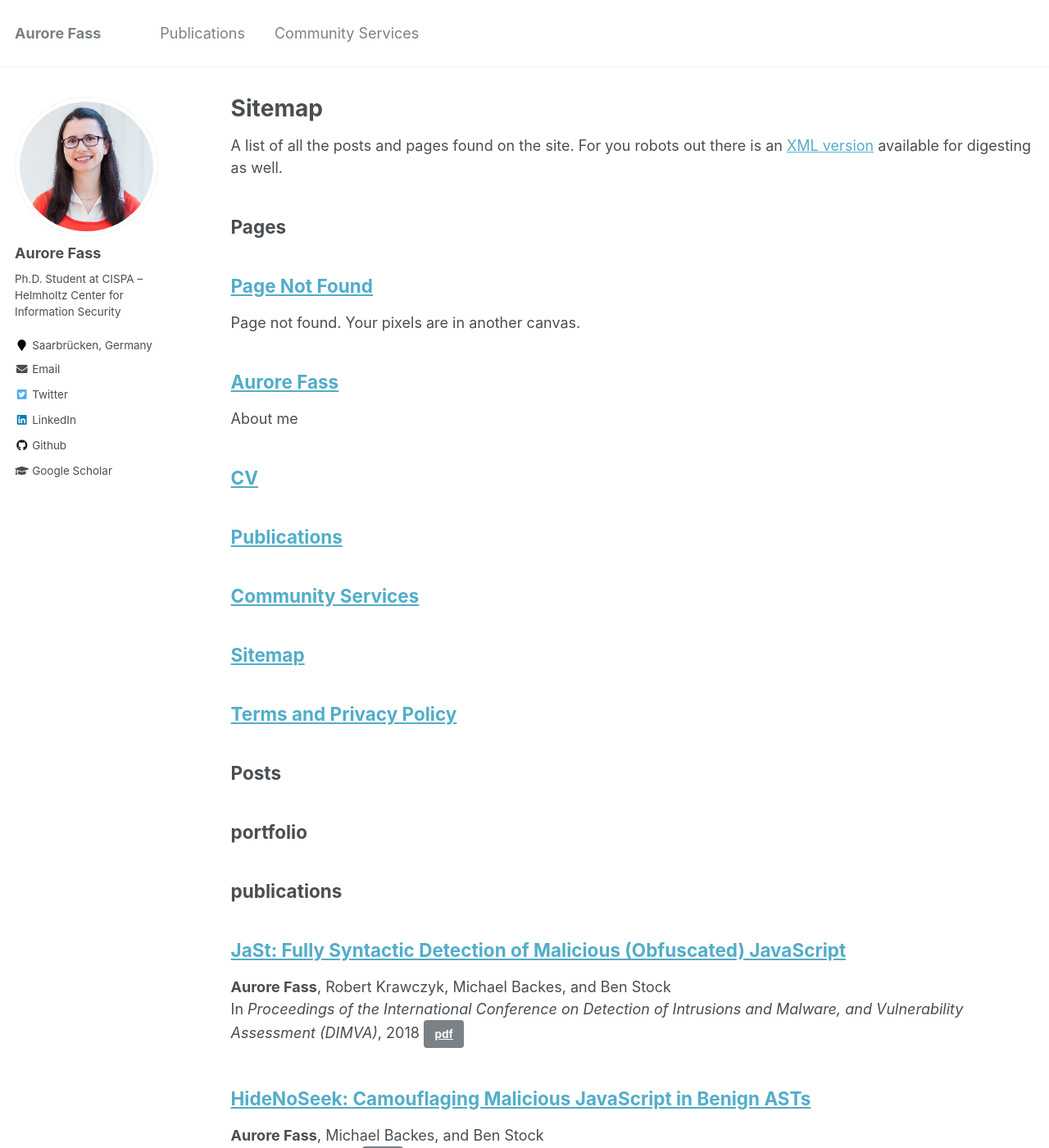
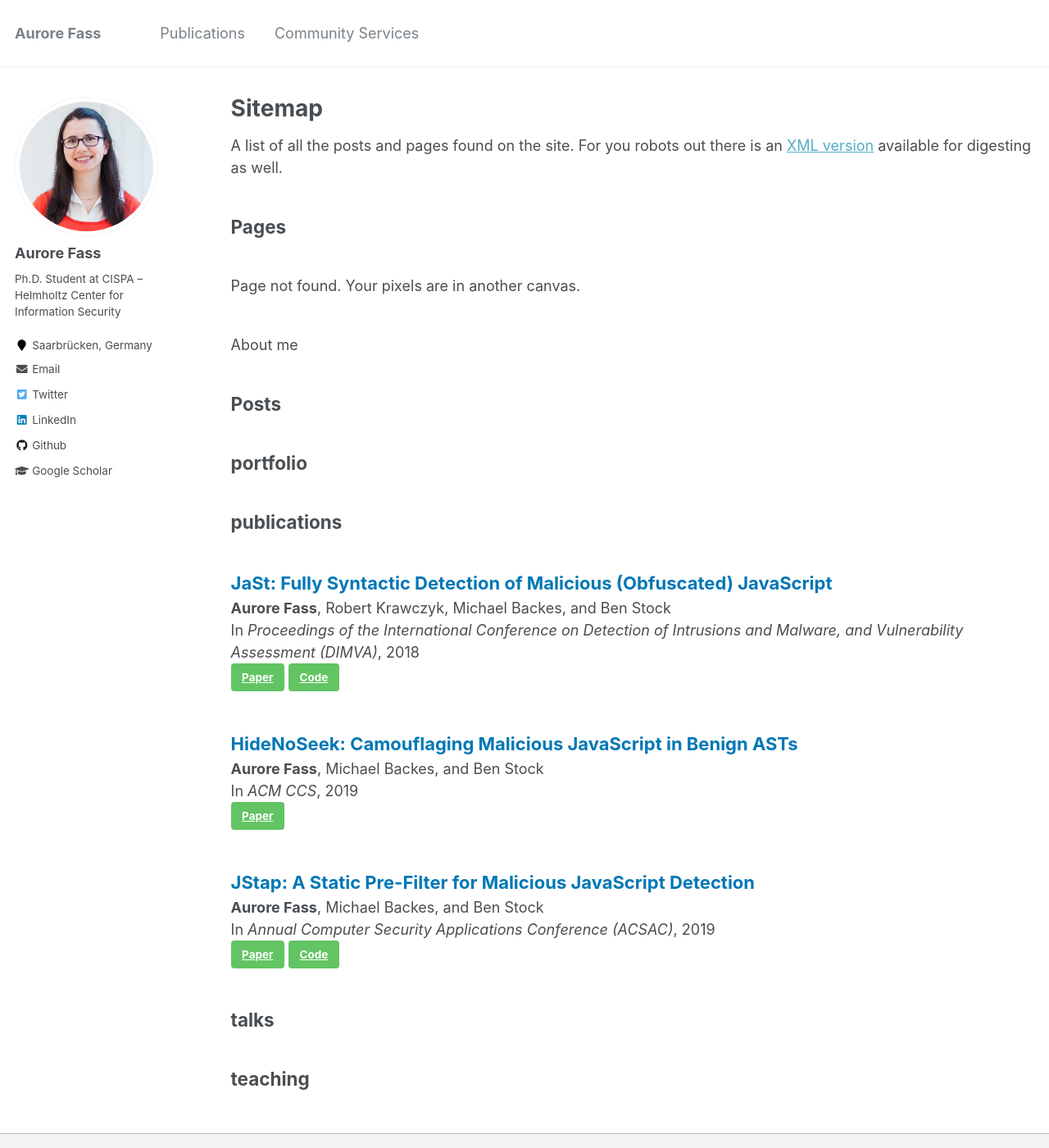
Before and after one commit to Aurore54F/aurore54f.github.io, a Jekyll site: the page built from _pages/sitemap.md, in a window 1280 px wide and 1400 px high. Shown: the whole window at 82% size. Built offline with Jekyll 4.4.1, drawn with Linux system fonts in a browser that asks for light colours.

Commit message:
Added paper and code links in publications + improved template

```diff
--- a/_includes/archive-single.html
+++ b/_includes/archive-single.html
@@ -30,7 +30,7 @@
       {% if post.link %}
         <a href="{{ post.link }}">{{ title }}</a> <a href="{{ base_path }}{{ post.url }}" rel="permalink"><i class="fa fa-link" aria-hidden="true" title="permalink"></i><span class="sr-only">Permalink</span></a>
       {% else %}
-        <a href="{{ base_path }}{{ post.url }}" rel="permalink">{{ title }}</a>
+        <!--<a href="{{ base_path }}{{ post.url }}" rel="permalink">{{ title }}</a>-->
       {% endif %}
     </h2>
 
@@ -41,8 +41,17 @@
         {% if post.collection == 'teaching' %}
           <p> {{ post.type }}, <i>{{ post.venue }}</i>, {{ post.date | default: "1900-01-01" | date: "%Y" }} </p>
         {% elsif post.collection == 'publications' %}
-          <p>{{ post.authors }}
-          <br>In <i>{{ post.venue }}</i>, {{ post.date | default: "1900-01-01" | date: "%Y" }} <a href="{{ post.paperurl }}" class="btn">{{"pdf" }}</a> </p>
+          <p><span style="color:rgb(0, 119, 181); font-size:22px"><b>{{title}}</b></span>
+          <br>{{ post.authors }}
+          <br>In <i>{{ post.venue }}</i>, {{ post.date | default: "1900-01-01" | date: "%Y" }}
+          <br><a href="{{ post.paperurl }}" class="btn btn--success" role="button">Paper</a>
+          {% if post.code %}
+            <a href="{{ post.code }}" class="btn btn--success" role="button">Code</a>
+          {% endif %}
+          {% if post.artifact %}
+            <!--<button type = "button" class = "btn btn--warning">{{ post.artifact }}</button>-->
+          {% endif %}
+          </p>
         {% elsif post.date %}
          <p class="page__date"><strong><i class="fa fa-fw fa-calendar" aria-hidden="true"></i> {{ site.data.ui-text[site.locale].date_label | default: "Published:" }}</strong> <time datetime="{{ post.date | default: "1900-01-01" | date_to_xmlschema }}">{{ post.date | default: "1900-01-01" | date: "%B %d, %Y" }}</time></p>
         {% endif %}
```
Also changed, not shown: _publications/JStap.md (+2 -0 lines), _publications/JaSt.md (+1 -0 lines).
